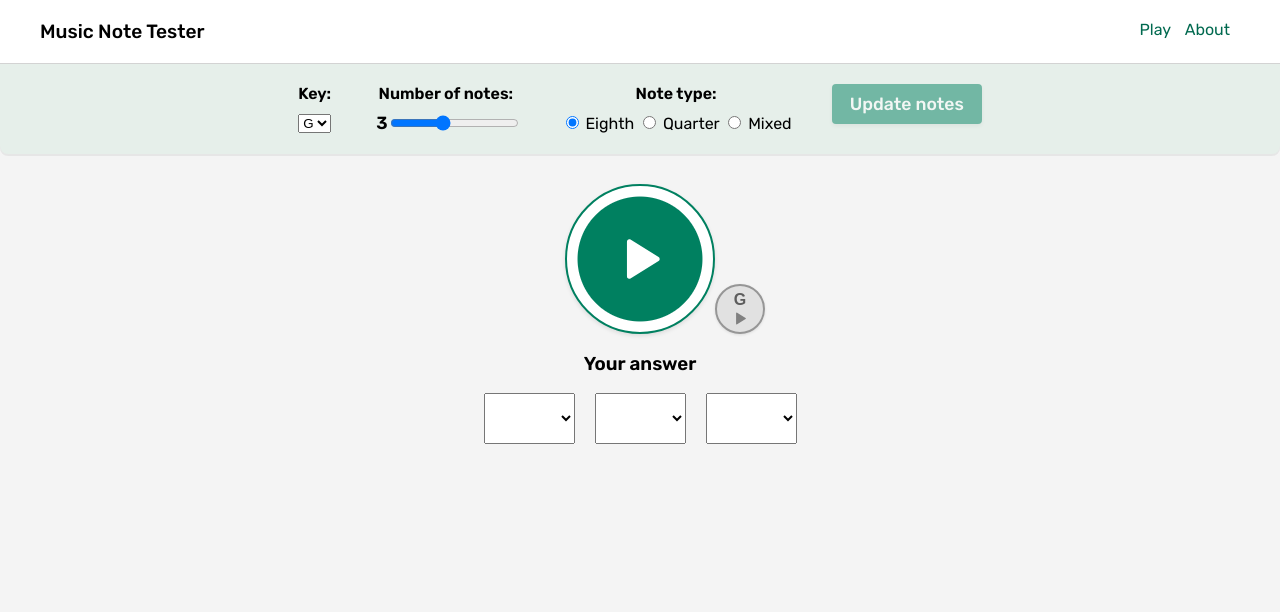
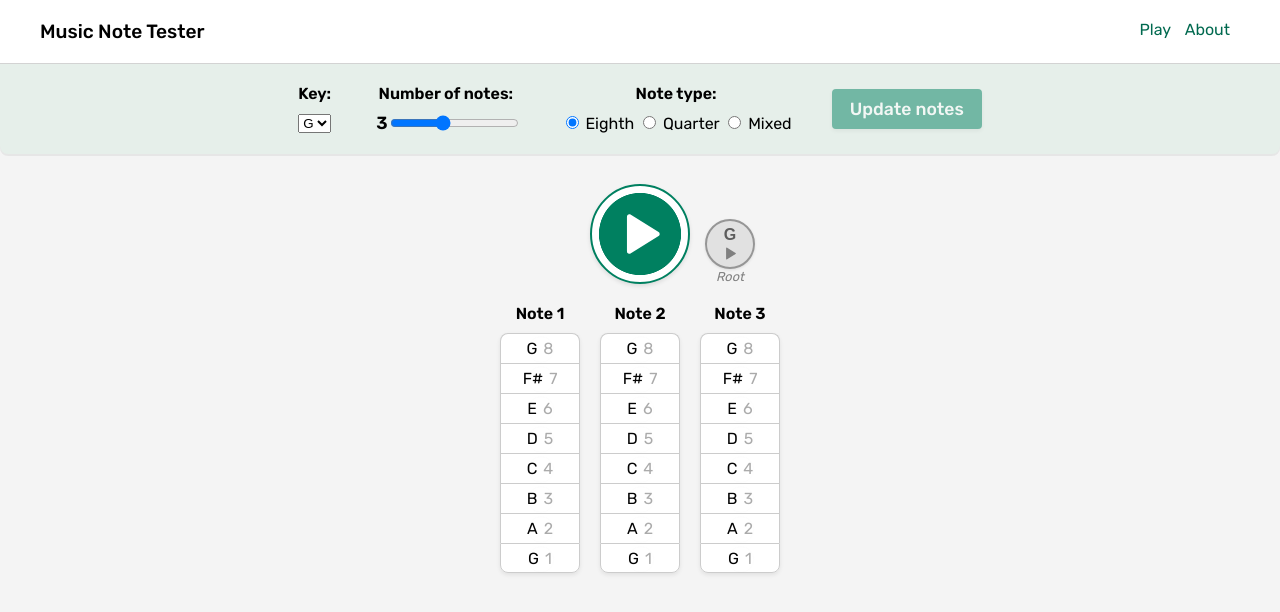
Before and after one commit to emikjackson/music-notes, a SvelteKit app: page / in a window 1280 px wide. Shown: the top 612 px of the page. Built offline with nearby package versions, Linux system fonts and the light colour scheme.

Commit message:
feat/make note columns

```diff
--- a/src/lib/Header.svelte
+++ b/src/lib/Header.svelte
@@ -14,7 +14,7 @@
     box-shadow: 0px 1px 4px 0px rgba(0,0,0,0.1);
     display: flex;
     justify-content: space-between;
-
+    transition: padding 0.2s ease;
   }
   a {
     margin-right: 10px;
@@ -27,4 +27,10 @@
     text-decoration: none;
     font-weight: 500;
   }
+
+  @media (max-width: 800px) {
+    nav {
+      padding: 13px 10px 10px 20px;
+    }
+  }
 </style>
--- a/src/lib/ProgressCircle.svelte
+++ b/src/lib/ProgressCircle.svelte
@@ -21,8 +21,8 @@
   .progress-circle {
     background: var(--background);
     border-radius: 50%;
-    height: 150px;
-    width: 150px;
+    height: 100px;
+    width: 100px;
     transition: all 0.2s ease;
     will-change: transform;
     display: flex;
--- a/src/routes/+page.svelte
+++ b/src/routes/+page.svelte
@@ -150,23 +150,30 @@
       {activeSettings.key}
       <img src={rootNotePaused ? playIconGrey : pauseIconGrey} alt="" />
     </button>
+    Root
     <audio controls={false} src={getRootNote(activeSettings.key).src} bind:paused={rootNotePaused} />
   </div>
 </div>
 
 <div class="answer-wrapper">
-  <h3>Your answer</h3>
   <div class="answer-notes">
     {#each notes as note, idx (`${note.name}_input_${idx}`)}
-    <select bind:value={answerArray[idx]}>
-      {#each scale as scaleNote, scaleNoteIdx (`${scaleNote}_${idx}_${scaleNoteIdx}`)}
-        <option value={scaleNoteIdx + 1}>{scaleNoteIdx + 1} {scaleNote}</option>
-      {/each}
-    </select>
+    <div>
+      <h3>Note {idx + 1}</h3>
+      <ul class="note-column">
+        {#each scale as scaleNote, scaleNoteIdx (`${scaleNote}_${idx}_${scaleNoteIdx}`)}
+          {@const id = `note-${idx}-${scaleNoteIdx}`}
+          {@const value = scaleNoteIdx + 1}
+          <li>
+            <input type="radio" bind:group={answerArray[idx]} {id} name={`note-${idx}`} {value} />
+            <label for={id}>{scaleNote} <span style="color:#aaa;margin-left: 6px;">{value}</span></label>
+          </li>
+        {/each}
+      </ul>
+    </div>
   {/each}
   </div>
   {#if answerArray.every(answer => answer !== '')}
-
     {#if compareNotesToAnswer(notes, answerArray)}
       <p class="correct-msg">Huzzah!!! You got it right!</p>
       <Button on:click={handleUpdateNotes}>
@@ -179,7 +186,7 @@
           I give up! Show me the answer.
         </Button>
       {:else}
-        <p>The correct answer was ...</p>
+        <p style="margin-bottom: 0px;">The correct answer was ...</p>
         <p class="notes-answer">
           {notes.map(note => `${note.num} ${note.value}`).join(', ')}
         </p>
@@ -188,7 +195,6 @@
         </Button>
       {/if}
     {/if}
-
   {/if}
 </div>
 
@@ -208,8 +214,7 @@
   .settings {
     background-color: rgb(230, 239, 234);
     border-radius: 0px 0px 8px 8px;
-    padding: 10px 20px;
-    padding-bottom: 20px;
+    padding: 15px 20px;
     box-sizing: border-box;
     box-shadow: 0px 2px 0px 0px rgba(0, 0, 0, 0.06);
     margin-bottom: 30px;
@@ -224,6 +229,7 @@
     flex-direction: row;
     flex-wrap: wrap;
     column-gap: 40px;
+    row-gap: 20px;
     justify-content: center;
   }
 
@@ -231,11 +237,19 @@
     text-align: center;
   }
 
+  .settings-row h4 {
+    margin-top: 5px;
+  }
+
   @media (max-width: 800px) {
     .settings-row {
       column-gap: 15px;
-      row-gap: 20px;
+      row-gap: 10px;
       transition: all 0.2s linear;
+    }
+    .settings {
+      padding: 10px 0px 5px 0px;
+      margin-bottom: 15px;
     }
   }
 
@@ -257,6 +271,14 @@
   }
   .root-note-wrapper {
     width: 60px;
+    display: flex;
+    justify-content: center;
+    align-items: center;
+    flex-direction: column;
+    color: grey;
+    font-style: italic;
+    margin-left: 10px;
+    font-size: 0.8rem;
   }
   .root-note {
     background-color: #e1e1e1;
@@ -287,14 +309,86 @@
     display: flex;
     flex-direction: column;
     align-items: center;
-  }
-  .answer-notes select {
-    margin: 0px 10px;
-    font-size: 1.5rem;
-    padding: 10px;
+    margin-bottom: 60px;
   }
   h4 {
     margin-bottom: 10px;
     margin-top: 10px;
   }
+
+  /* Button-like radio buttons */
+
+  .answer-notes {
+    display: flex;
+  }
+
+  .answer-notes h3 {
+    font-size: 1rem;
+    margin: 20px 0px 10px 0px;
+    text-align: center;
+  }
+
+  .note-column {
+    list-style-type: none;
+    padding: 0px;
+    display: flex;
+    flex-direction: column-reverse;
+    border-radius: 8px;
+    box-shadow: 0px 2px 4px 0px rgba(0,0,0,0.08);
+    margin: 0px 10px;
+  }
+
+  .note-column li {
+    width: 80px;
+    height: 30px;
+    position: relative;
+  }
+
+  .note-column label,
+  .note-column input {
+    display: block;
+    position: absolute;
+    top: 0;
+    left: 0;
+    right: 0;
+    bottom: 0;
+  }
+
+  .note-column input[type="radio"] {
+    opacity: 0.01;
+    z-index: 100;
+  }
+
+  .note-column input[type="radio"]:checked+label {
+    background-color: #cff0d6;
+  }
+
+  .note-column label {
+    padding: 5px;
+    border: 1px solid #CCC;
+    border-bottom: 0px solid #CCC;
+    z-index: 90;
+    display: inline-flex;
+    justify-content: center;
+    align-items: center;
+    background-color: white;
+  }
+
+  .note-column li:last-child label {
+    border-radius: 8px 8px 0px 0px;
+  }
+
+  .note-column li:first-child label {
+    border-radius: 0px 0px 8px 8px;
+    border-bottom: 1px solid #CCC;
+  }
+
+  .note-column label:hover, .note-column li:hover label {
+    background-color: #DDD;
+    cursor: pointer;
+  }
+
+  .note-column input {
+    cursor: pointer;
+  }
 </style>
```
